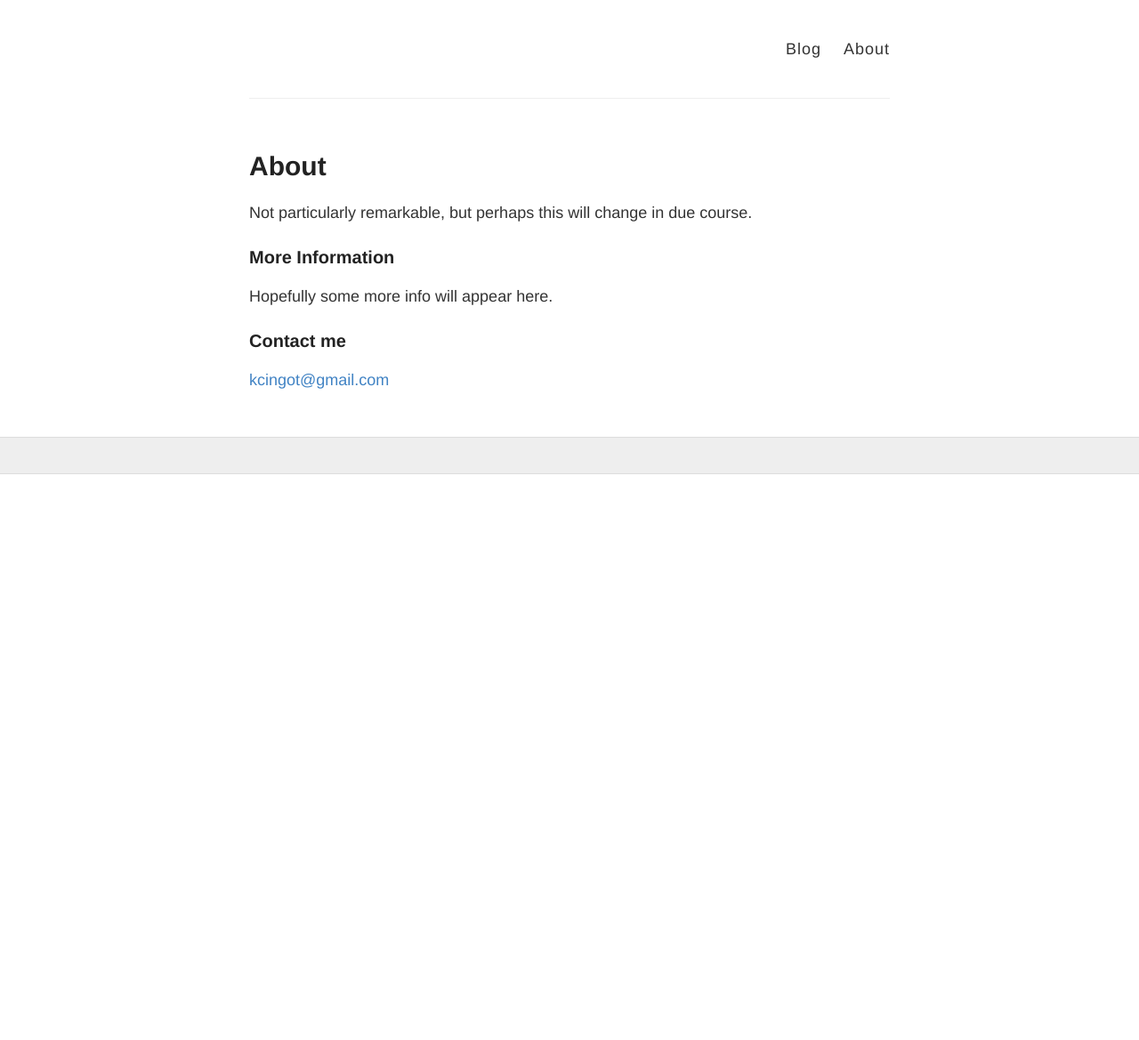
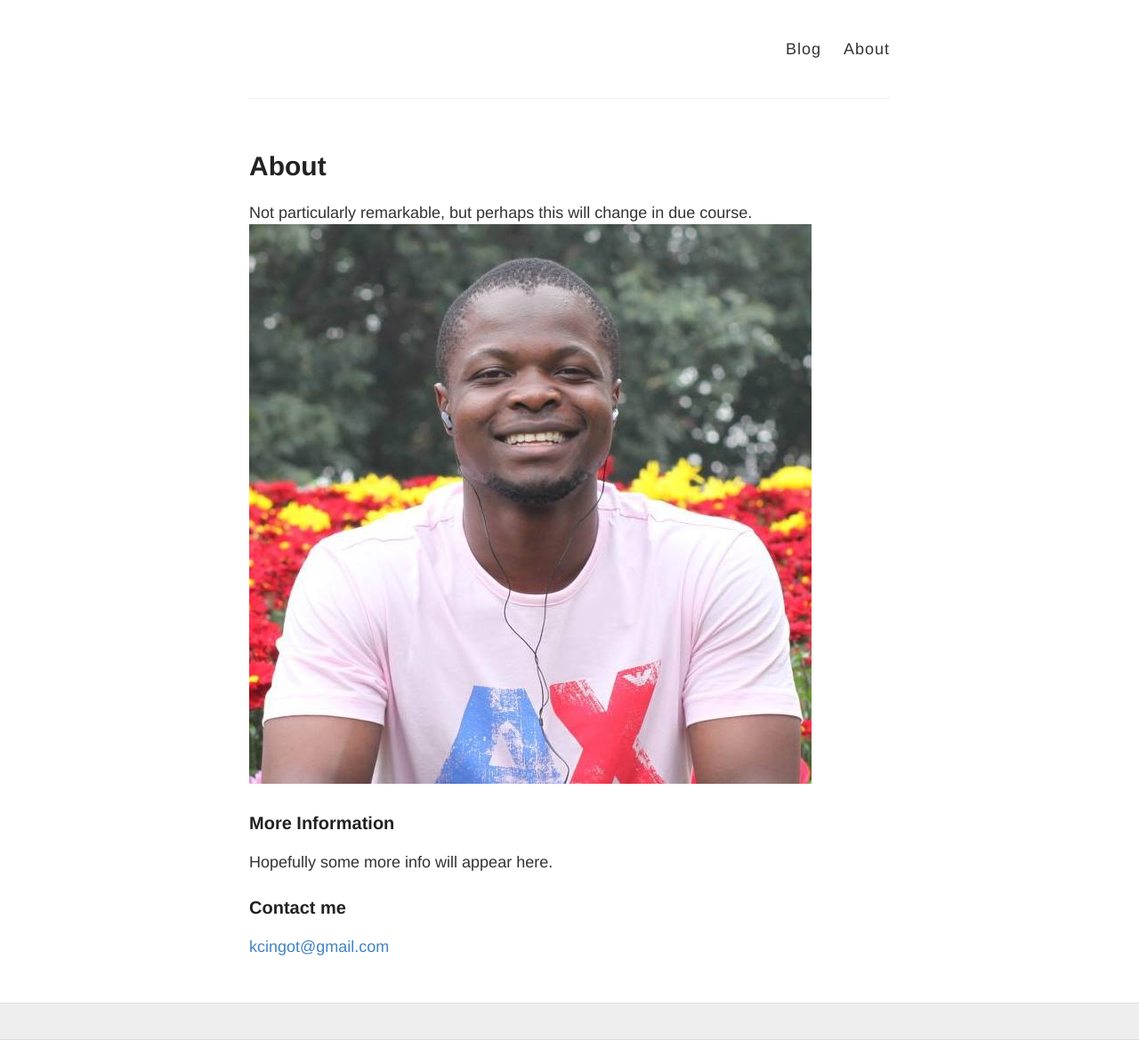
Before and after one commit to ochienggot/tiglas.github.io, a Jekyll site: the page built from about.md, in a window 1280 px wide. Shown: the whole page at 89% size. Built offline with Jekyll 4.4.1, drawn with Linux system fonts in a browser that asks for light colours; before the commit the page ends 900 px from its top, so only the background shows below that.

Commit message:
Modified about.md

```diff
--- a/about.md
+++ b/about.md
@@ -5,6 +5,7 @@ permalink: /about/
 ---
 
 Not particularly remarkable, but perhaps this will change in due course.
+![Just me](/images/me.jpg)
 
 
 ### More Information
```
